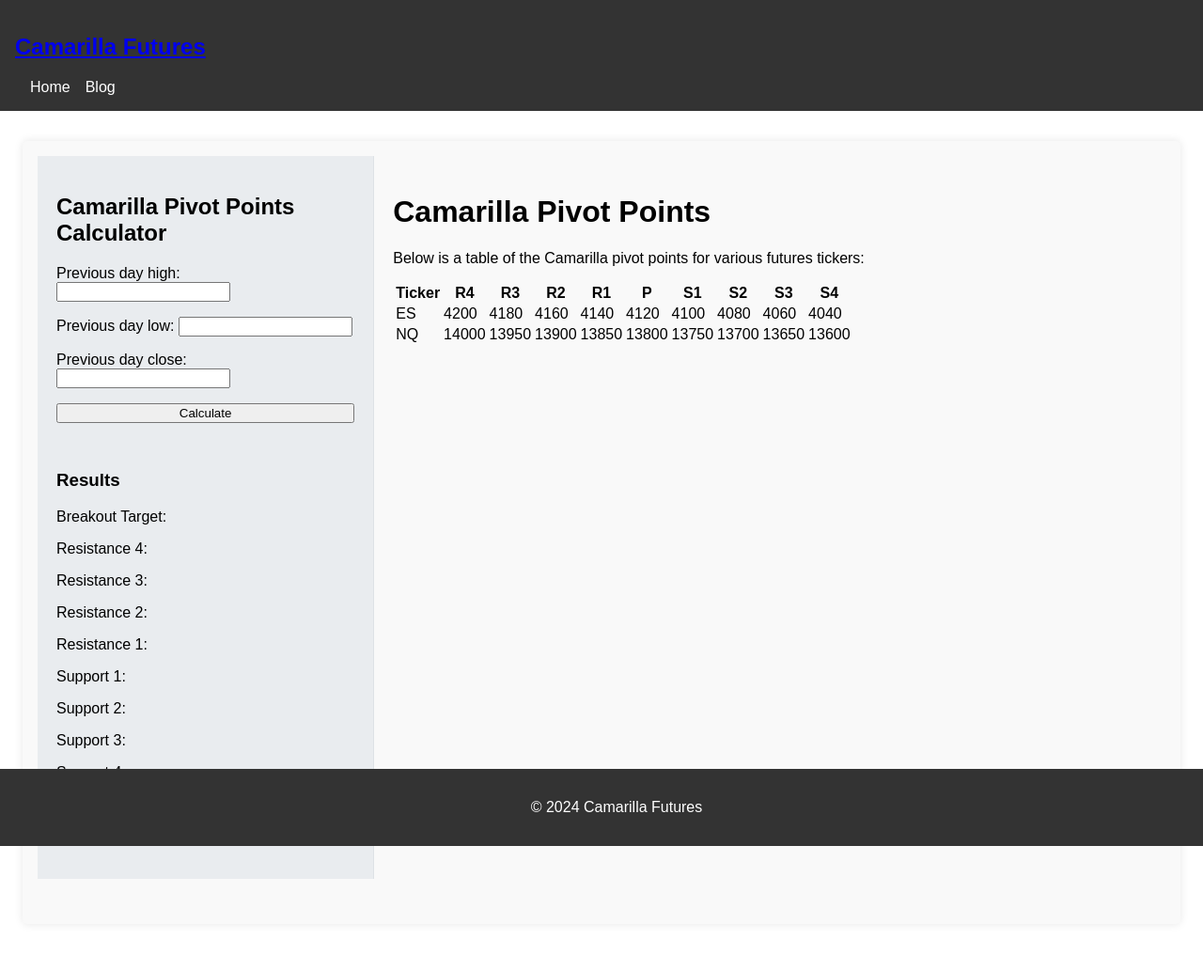
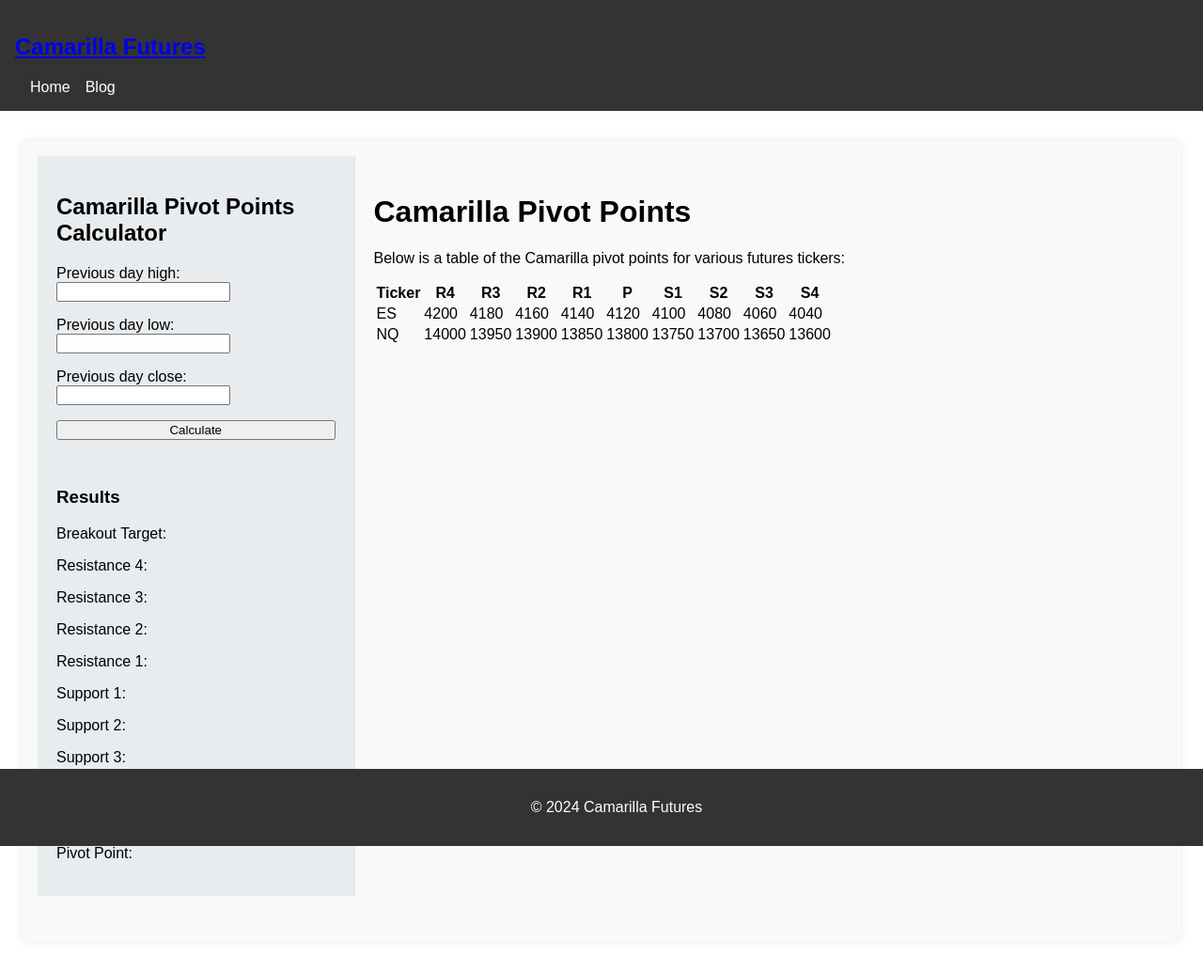
Before and after one commit to zackrylangford/daytrading-unplugged, a Jekyll site: the page built from index.markdown, in a window 1280 px wide. Shown: the whole page at 94% size. Built offline with Jekyll 4.4.1, drawn with Linux system fonts in a browser that asks for light colours.

Commit message:
adjusted the size of calc

```diff
--- a/assets/css/styles.css
+++ b/assets/css/styles.css
@@ -46,11 +46,13 @@ header nav ul li a {
     background-color: #e9ecef;
     border-right: 1px solid #dee2e6;
     margin-bottom: 2rem; /* Adjust as necessary */
+    box-sizing: border-box;
 }
 
 .main-content {
     flex: 3 1 600px;
     padding: 20px;
+    box-sizing: border-box;
 }
 
 .calculator {
@@ -141,13 +143,19 @@ footer {
     }
 
     .sidebar {
+        flex: 1 1 100%;
         border-right: none;
         border-bottom: 1px solid #dee2e6;
         margin-bottom: 1rem;
     }
 
     .main-content {
+        flex: 1 1 100%;
         padding: 1rem 0;
+    }
+
+    .cam-table {
+        overflow-x: auto;
     }
 }
 
```
